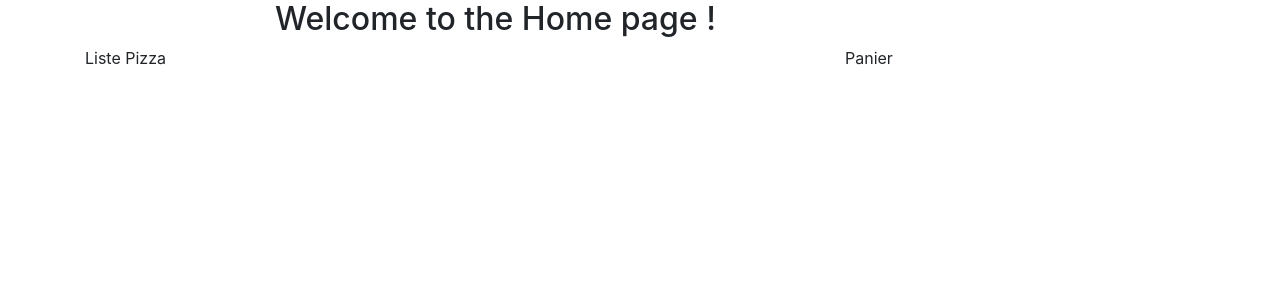
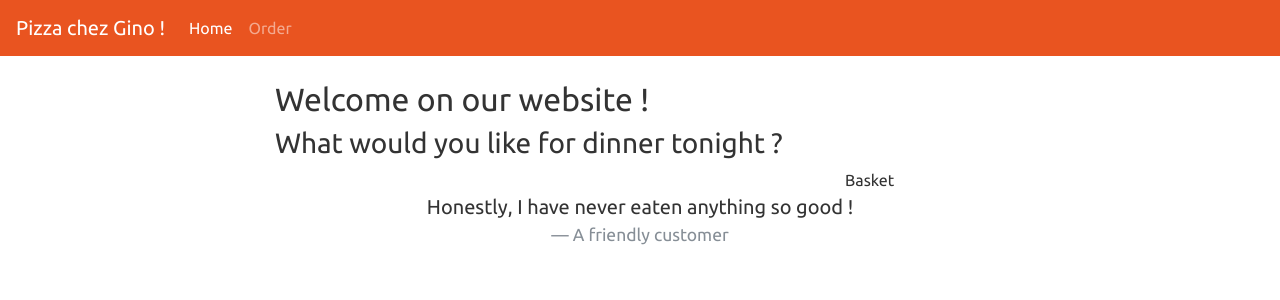
Before and after one commit to QuentinQuero/pizzeria, a Symfony app: template templates/home/home.html.twig in a window 1280 px wide. Shown: the top 300 px of the page. Run offline with Twig, Linux system fonts and the light colour scheme; the template is opened without the code that fills it, so the values that code supplies are empty; some libraries are stand-ins or nearby versions.

Commit message:
V0 avec menu et base HTML à développer

```diff
--- a/templates/base.html.twig
+++ b/templates/base.html.twig
@@ -3,11 +3,35 @@
     <head>
         <meta charset="UTF-8">
         <title>{% block title %}Welcome!{% endblock %}</title>
-        <link rel="stylesheet" href="https://maxcdn.bootstrapcdn.com/bootstrap/4.0.0/css/bootstrap.min.css" integrity="sha384-Gn5384xqQ1aoWXA+058RXPxPg6fy4IWvTNh0E263XmFcJlSAwiGgFAW/dAiS6JXm" crossorigin="anonymous">
+        <link rel="stylesheet" href="https://bootswatch.com/4/united/bootstrap.min.css">
         {% block stylesheets %}{% endblock %}
     </head>
     <body>
+        <header>
+            <nav class="navbar navbar-expand-lg navbar-dark bg-primary">
+            <a class="navbar-brand" href="{{ path('menu') }}">Pizza chez Gino !</a>
+            <button class="navbar-toggler" type="button" data-toggle="collapse" data-target="#navbarColor01" aria-controls="navbarColor01" aria-expanded="false" aria-label="Toggle navigation">
+                <span class="navbar-toggler-icon"></span>
+            </button>
+
+            <div class="collapse navbar-collapse" id="navbarColor01">
+                <ul class="navbar-nav mr-auto">
+                <li class="nav-item active">
+                    <a class="nav-link" href="{{ path('menu') }}" >Home <span class="sr-only">(current)</span></a>
+                </li>
+                <li class="nav-item">
+                    <a class="nav-link" href="#">Order</a>
+                </li>
+                </ul>
+            </div>
+            </nav>
+        </header>
+
         {% block body %}{% endblock %}
         {% block javascripts %}{% endblock %}
     </body>
+        <blockquote class="blockquote text-center">
+            <p class="mb-0">Honestly, I have never eaten anything so good !</p>
+            <footer class="blockquote-footer">A friendly customer <cite title="Source Title"></cite></footer>
+        </blockquote>
 </html>
--- a/templates/home/home.html.twig
+++ b/templates/home/home.html.twig
@@ -4,12 +4,28 @@
 {% block body %}
     <div class="container">
         <div class="row">
-            <div class="col-lg-8 col-md-10 mx-auto"><h2>Welcome to the Home page !</h2></div>
+            <div class="col-lg-8 col-md-10 mx-auto">
+            <br>
+                <h2> Welcome on our website ! </h2>
+                <h3> What would you like for dinner tonight ? </h3>
+                </div>
+                <br>
+                <br>
                     <div class="col-8">
-                        Liste Pizza
+                    {% for pizza in pizzas %}
+
+                        <div class="card border-primary mb-3" style="max-width: 20rem;">
+                            <div class="card-header">Au menu</div>
+                            <div class="card-body">
+                                <h4 class="card-title">{{ pizza.name }}</h4>
+                                <img src= "pizzapourmenu.jpg" alt = "Pizza" </img>
+                                <p class="card-text">Price : {{ pizza.price }} $</p>
+                            </div>
+                        </div>
+                        {% endfor %}
                     </div>
                     <div class="col-4">
-                        Panier
+                        Basket
                     </div>
         </div>
     </div>
```
Also changed, not shown: config/routes.yaml (+6 -1 lines), src/Controller/HomeController.php (+14 -0 lines), public/pizza.jpg (added), public/pizzapourmenu.jpg (added).
